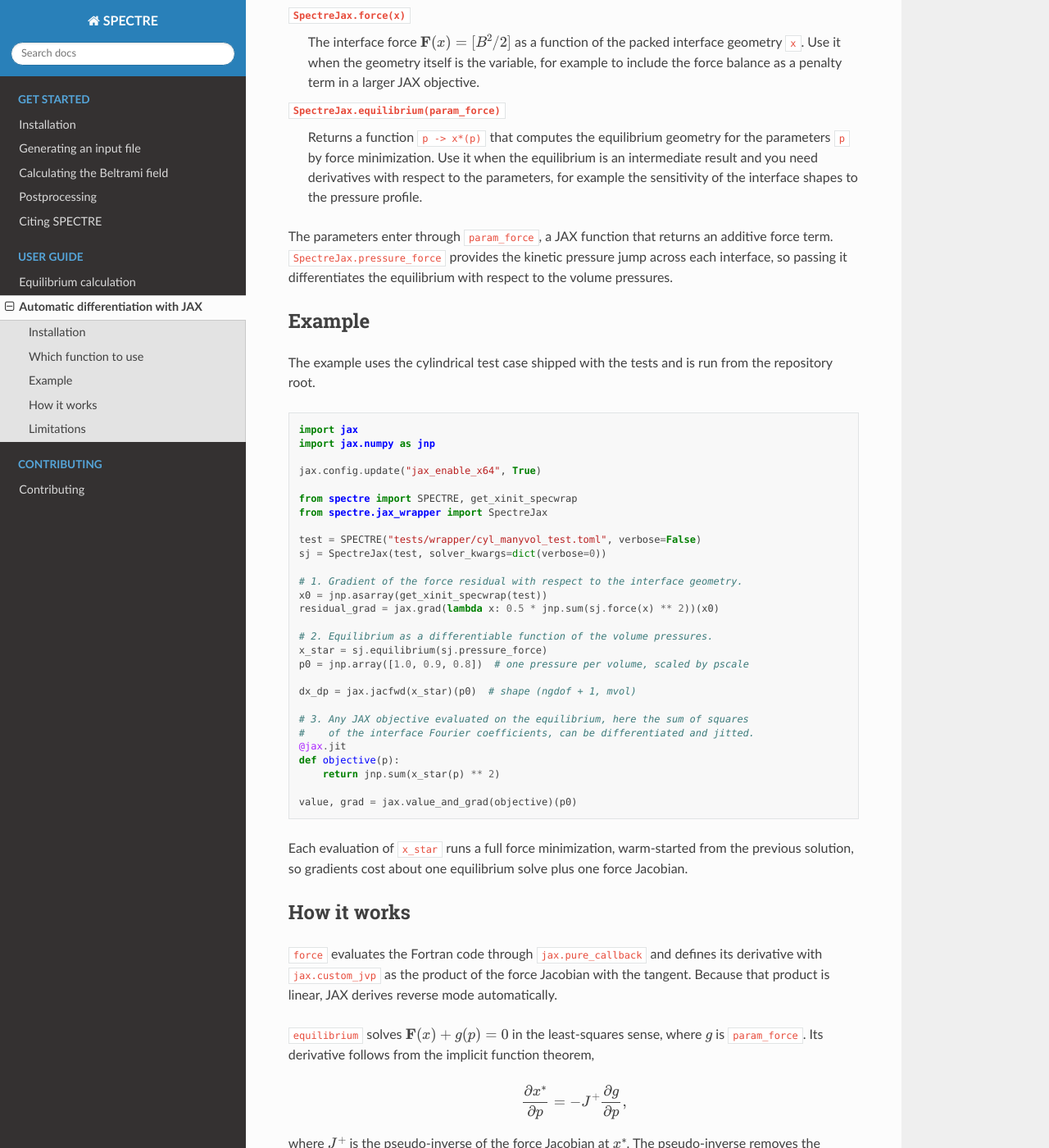
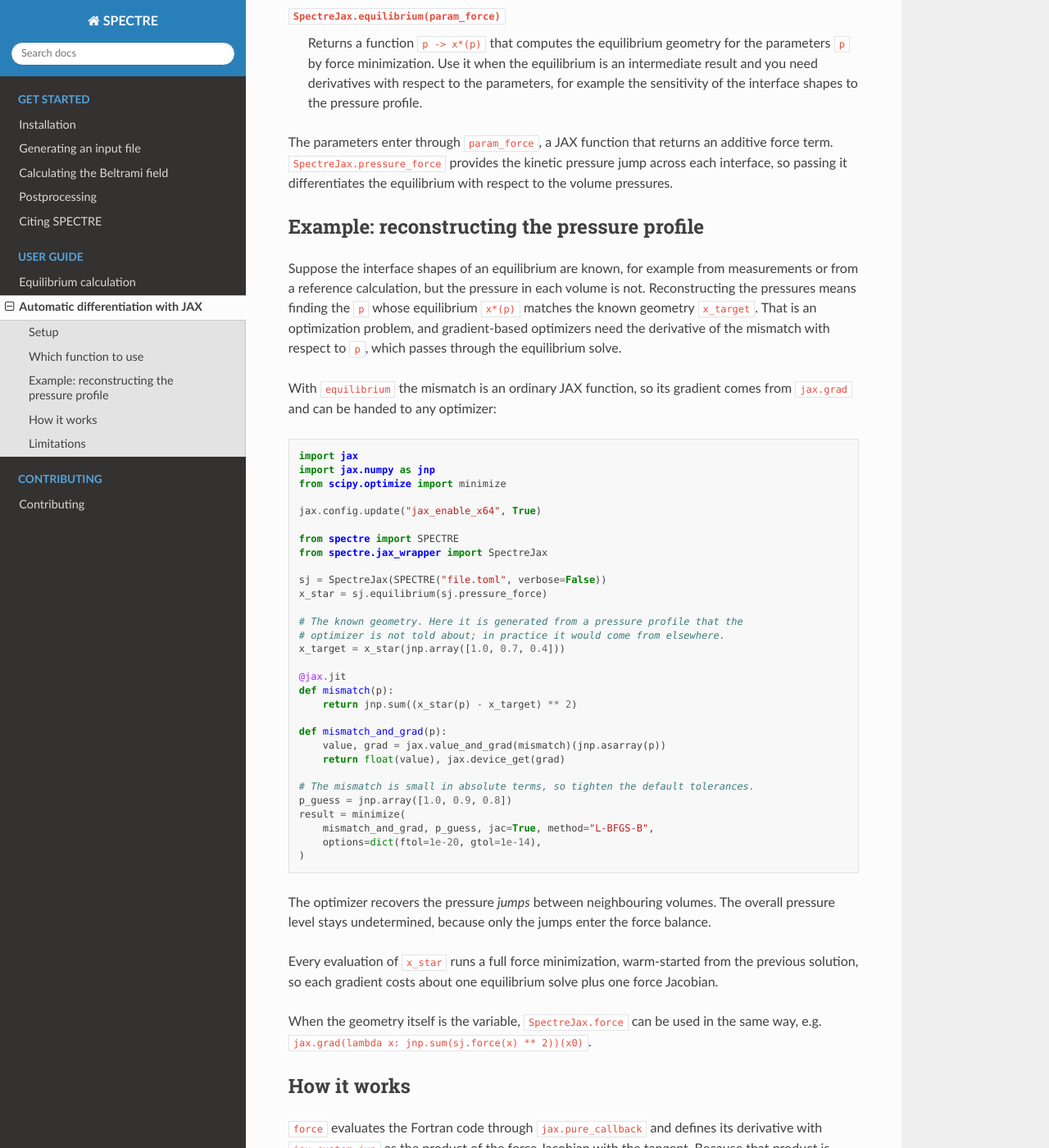
Before and after one commit to ANU-HPC/SPECTRE, a Sphinx documentation site: the page built from docs/source/user_guide/differentiation_jax.rst, in a window 1280 px wide and 1400 px high, scrolled down 745 px. Shown: the whole window at 82% size. Built offline with Sphinx 7.4.7 and the Read the Docs theme 3.1.0, drawn with Linux system fonts in a browser that asks for light colours; pages that are not in the unit, such as notebooks, are missing from menus; some of the changed text lies outside the part shown.

Commit message:
Shorten JAX wrapper docs and drop the jax extra
Trim the docstrings to a summary, arguments and the x64 requirement.
Replace the guide example with a pressure reconstruction that motivates
differentiating through the equilibrium, and drop measured numbers
from the guide. jax only needs to be installed in the environment, so
remove the optional extra and its install instructions. Silence the
inner least_squares solve by default.

Refs #44

Co-Authored-By: Claude Opus 5.5 <noreply@anthropic.com>

```diff
--- a/docs/source/user_guide/differentiation_jax.rst
+++ b/docs/source/user_guide/differentiation_jax.rst
@@ -9,17 +9,11 @@ derivatives use this Jacobian. SPECTRE can then be used inside codes that rely o
 JAX automatic differentiation (``jax.grad``, ``jax.jvp``, ``jax.jacfwd``, ...)
 without finite differences and without rewriting SPECTRE in JAX.
 
-Installation
-============
+Setup
+=====
 
-JAX is an optional dependency. Install it together with SPECTRE with
-
-.. code-block:: bash
-
-   pip install -e ".[jax]"
-
-The wrapper works in double precision only. Enable 64-bit floats in JAX before
-creating the wrapper:
+The wrapper requires JAX, which is not installed with SPECTRE. It works in
+double precision only. Enable 64-bit floats in JAX before creating the wrapper:
 
 .. code-block:: python
 
@@ -50,46 +44,62 @@ additive force term. ``SpectreJax.pressure_force`` provides the kinetic pressure
 jump across each interface, so passing it differentiates the equilibrium with
 respect to the volume pressures.
 
-Example
-=======
+Example: reconstructing the pressure profile
+============================================
 
-The example uses the cylindrical test case shipped with the tests and is run
-from the repository root.
+Suppose the interface shapes of an equilibrium are known, for example from
+measurements or from a reference calculation, but the pressure in each volume
+is not. Reconstructing the pressures means finding the ``p`` whose equilibrium
+``x*(p)`` matches the known geometry ``x_target``. That is an optimization
+problem, and gradient-based optimizers need the derivative of the mismatch with
+respect to ``p``, which passes through the equilibrium solve.
+
+With ``equilibrium`` the mismatch is an ordinary JAX function, so its gradient
+comes from ``jax.grad`` and can be handed to any optimizer:
 
 .. code-block:: python
 
    import jax
    import jax.numpy as jnp
+   from scipy.optimize import minimize
 
    jax.config.update("jax_enable_x64", True)
 
-   from spectre import SPECTRE, get_xinit_specwrap
+   from spectre import SPECTRE
    from spectre.jax_wrapper import SpectreJax
 
-   test = SPECTRE("tests/wrapper/cyl_manyvol_test.toml", verbose=False)
-   sj = SpectreJax(test, solver_kwargs=dict(verbose=0))
+   sj = SpectreJax(SPECTRE("file.toml", verbose=False))
+   x_star = sj.equilibrium(sj.pressure_force)
 
-   # 1. Gradient of the force residual with respect to the interface geometry.
-   x0 = jnp.asarray(get_xinit_specwrap(test))
-   residual_grad = jax.grad(lambda x: 0.5 * jnp.sum(sj.force(x) ** 2))(x0)
+   # The known geometry. Here it is generated from a pressure profile that the
+   # optimizer is not told about; in practice it would come from elsewhere.
+   x_target = x_star(jnp.array([1.0, 0.7, 0.4]))
 
-   # 2. Equilibrium as a differentiable function of the volume pressures.
-   x_star = sj.equilibrium(sj.pressure_force)
-   p0 = jnp.array([1.0, 0.9, 0.8])  # one pressure per volume, scaled by pscale
+   @jax.jit
+   def mismatch(p):
+       return jnp.sum((x_star(p) - x_target) ** 2)
 
-   dx_dp = jax.jacfwd(x_star)(p0)  # shape (ngdof + 1, mvol)
+   def mismatch_and_grad(p):
+       value, grad = jax.value_and_grad(mismatch)(jnp.asarray(p))
+       return float(value), jax.device_get(grad)
 
-   # 3. Any JAX objective evaluated on the equilibrium, here the sum of squares
-   #    of the interface Fourier coefficients, can be differentiated and jitted.
-   @jax.jit
-   def objective(p):
-       return jnp.sum(x_star(p) ** 2)
+   # The mismatch is small in absolute terms, so tighten the default tolerances.
+   p_guess = jnp.array([1.0, 0.9, 0.8])
+   result = minimize(
+       mismatch_and_grad, p_guess, jac=True, method="L-BFGS-B",
+       options=dict(ftol=1e-20, gtol=1e-14),
+   )
 
-   value, grad = jax.value_and_grad(objective)(p0)
+The optimizer recovers the pressure *jumps* between neighbouring volumes. The
+overall pressure level stays undetermined, because only the jumps enter the
+force balance.
 
-Each evaluation of ``x_star`` runs a full force minimization, warm-started from
-the previous solution, so gradients cost about one equilibrium solve plus one
-force Jacobian.
+Every evaluation of ``x_star`` runs a full force minimization, warm-started from
+the previous solution, so each gradient costs about one equilibrium solve plus
+one force Jacobian.
+
+When the geometry itself is the variable, ``SpectreJax.force`` can be used in
+the same way, e.g. ``jax.grad(lambda x: jnp.sum(sj.force(x) ** 2))(x0)``.
 
 How it works
 ============
@@ -116,14 +126,9 @@ Limitations
 
 * **The derivative is exact only for a converged equilibrium.** If the force
   residual does not vanish at the solution, the derivative neglects a
-  second-order term and is approximate. The error does not decrease in
-  proportion to the residual. For the cylindrical test case (residual about
-  1e-13) the gradient agrees with finite differences of re-solved equilibria to
-  1e-8. For the QA test case ``tests/wrapper/qa_7vol_test.toml`` with
-  ``pscale = 0.01`` the error is 13%, 19% and 4.5% at
-  ``(mpol, ntor) = (3, 1), (5, 2), (7, 3)``, while the RMS residual falls from
-  7.8e-2 to 1.9e-3. Check the residual at the solution before relying on the
-  gradients.
+  second-order term and is approximate, and the error does not decrease in
+  proportion to the residual. Check the residual at the solution before relying
+  on the gradients.
 * **Only additive parameters are supported.** The force Jacobian contains
   derivatives with respect to the interior interfaces only, so parameters inside
   the field solve, such as the plasma boundary, cannot be differentiated yet.
--- a/pyproject.toml
+++ b/pyproject.toml
@@ -48,9 +48,6 @@
         "myst-parser",
         "myst-nb",
     ]
-    jax = [
-        "jax",
-    ]
     dev = [
         "ruff==0.15.12",
         "pytest",
```
Also changed, not shown: README.md (+0 -2 lines), docs/source/get_started/installation.rst (+0 -7 lines), 1 other file.
